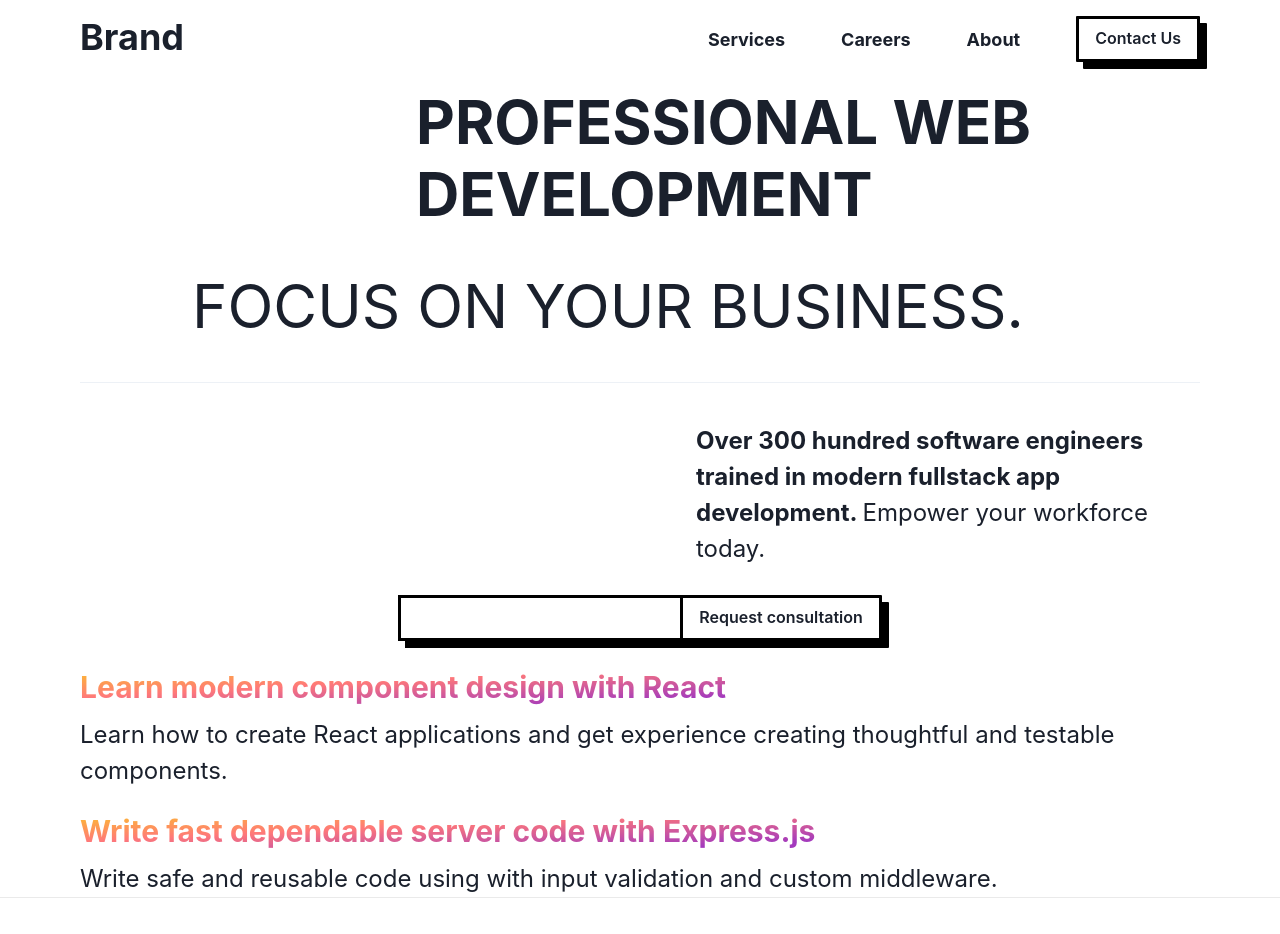
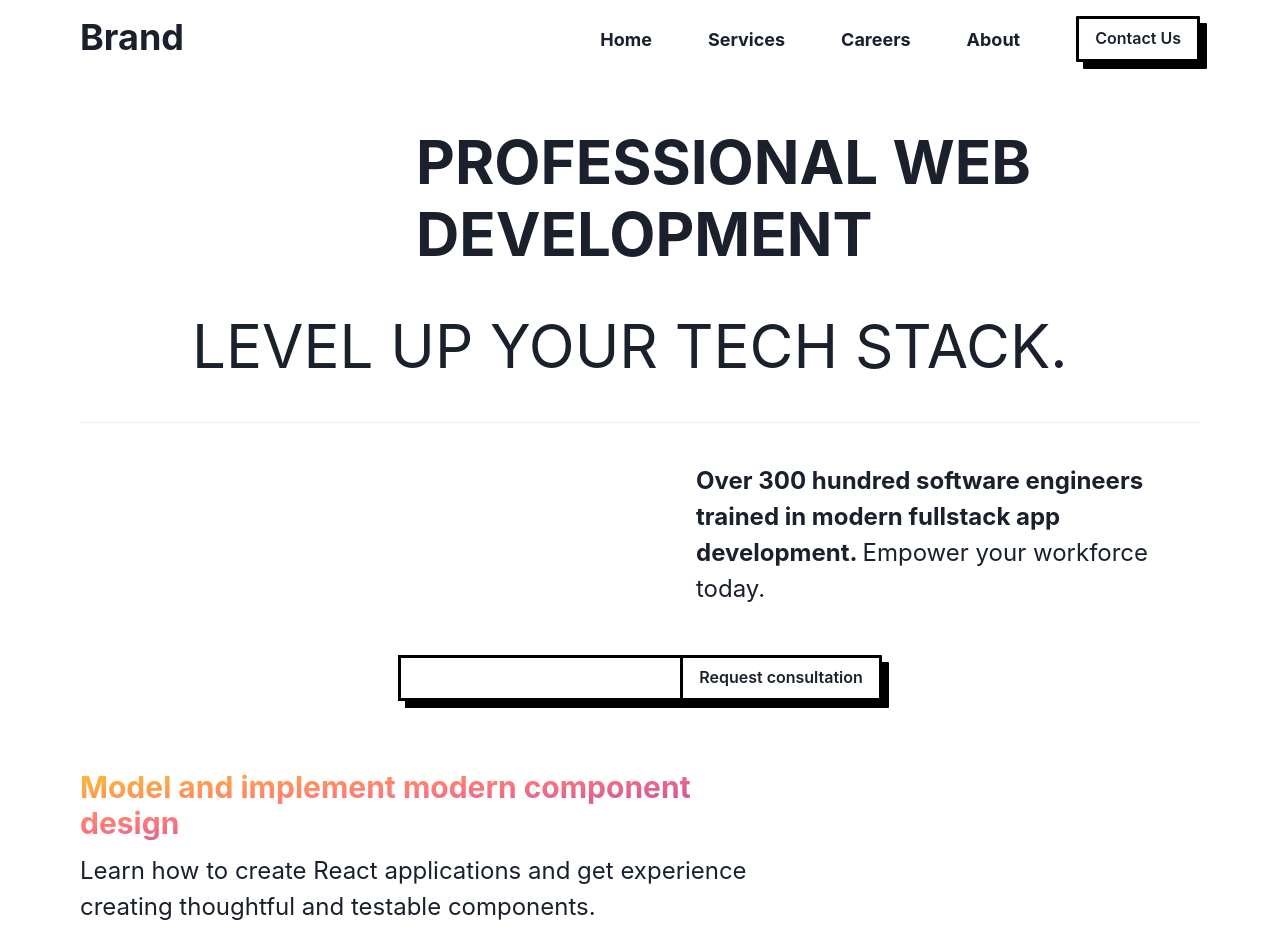
Before and after one commit to eric-do/business-app, a Next.js app: page / in a window 1280 px wide. Shown: the top 934 px of the page. Built offline with nearby package versions, Linux system fonts and the light colour scheme.

Commit message:
Refactor Home components

```diff
--- a/components/common/Navbar/Navbar.tsx
+++ b/components/common/Navbar/Navbar.tsx
@@ -17,6 +17,10 @@ import NextLink from 'next/link';
 import { Link } from '@/components/ui';
 
 export const NAV_ITEMS = [
+  {
+    title: 'Home',
+    url: '/',
+  },
   {
     title: 'Services',
     url: '/services',
@@ -43,6 +47,7 @@ const Navbar = () => {
       >
       <Flex
         alignItems={'flex-start'}
+        bgColor='white'
         py={4}
         px={{
           base: 4,
--- /dev/null
+++ b/components/pages/home/DesktopConsultation.tsx
@@ -0,0 +1,36 @@
+import {
+  Input,
+  Button,
+  HStack,
+} from '@chakra-ui/react';
+
+const DesktopConsultation = () => {
+  return (
+    <HStack
+      display={{
+        base: 'none',
+        md: 'flex'
+      }}
+      justifyContent='center'
+      py={12}
+      spacing={-1}
+    >
+      <Input
+        py={5}
+        bg={'white'}
+        borderWidth={3}
+        borderColor='black'
+        variant={'with-shadow'}
+        w='auto'
+      />
+      <Button
+        w='auto'
+        variant={'with-shadow'}
+      >
+        Request consultation
+      </Button>
+    </HStack>
+  );
+};
+
+export default DesktopConsultation;
--- /dev/null
+++ b/components/pages/home/Hero.tsx
@@ -0,0 +1,75 @@
+import type { NextPage } from 'next';
+import {
+  Heading,
+  Text,
+  VStack,
+  Divider,
+} from '@chakra-ui/react';
+
+const Hero = () => {
+  return (
+    <VStack
+      alignItems='flex-start'
+      spacing={{
+        base: 5,
+        md: 10
+      }}
+      pt={{
+        base: 0,
+        md: 10
+      }}
+    >
+      <Heading
+        as='h1'
+        ml={{
+          base: 0,
+          md: '30%! important'
+        }}
+        fontSize={{
+          base: '3xl',
+          md: '6xl'
+        }}
+        textTransform={'uppercase'}
+      >
+        Professional Web Development
+      </Heading>
+      <Heading
+        as='h2'
+        ml={{
+          base: 0,
+          md: '10% !important'
+        }}
+        fontSize={{
+          base: '3xl',
+          md: '6xl'
+        }}
+        fontWeight={400}
+        textTransform={'uppercase'}
+      >
+        Level up your tech stack.
+      </Heading>
+      <Divider colorScheme={'red'} />
+      <Text
+        ml={{
+          base: 0,
+          md: '55% !important'
+        }}
+        fontSize={{
+          md: '2xl'
+        }}
+        w={{
+          base: '100%',
+          md: '43%'
+        }}
+      >
+        <strong>
+          {`Over 300 hundred software engineers
+          trained in modern fullstack app development. `}
+        </strong>
+        Empower your workforce today.
+      </Text>
+    </VStack>
+  );
+};
+
+export default Hero;
--- /dev/null
+++ b/components/pages/home/MobileConsultation.tsx
@@ -0,0 +1,34 @@
+import {
+  VStack,
+  Input,
+  Button,
+} from '@chakra-ui/react';
+
+const MobileConsultation = () => {
+  return (
+    <VStack
+      display={{ md: 'none' }}
+      py={7}
+    >
+      <VStack
+        spacing={-1}
+        w='100%'
+      >
+        <Input
+          py={5}
+          bg={'white'}
+          borderWidth={3}
+          borderColor='black'
+          variant={'with-shadow'}
+        />
+        <Button
+          variant={'with-shadow'}
+        >
+          Request consultation
+        </Button>
+      </VStack>
+    </VStack>
+  );
+};
+
+export default MobileConsultation;
--- /dev/null
+++ b/components/pages/home/SellingPoint.tsx
@@ -0,0 +1,46 @@
+import {
+  Heading,
+  Text,
+  VStack,
+} from '@chakra-ui/react';
+
+interface Props {
+  title: string;
+  description: string;
+}
+
+const SellingPoint = ({ title, description }: Props) => {
+  return (
+    <VStack
+      key={title}
+      spacing={3}
+      alignItems='flex-start'
+      w={{
+        base: '100%',
+        md: '60%'
+      }}
+    >
+      <Heading
+        bgGradient='linear(to-br,#fcc02b, #ff7979 40%, #a33abd 89%)'
+        bgClip='text'
+        as='h3'
+        fontSize={{
+          base: 'xl',
+          md: '3xl'
+        }}
+      >
+        {title}
+      </Heading>
+      <Text
+        fontSize={{
+          base: 'lg',
+          md: '2xl'
+        }}
+      >
+        {description}
+      </Text>
+    </VStack>
+  )
+};
+
+export default SellingPoint;
--- /dev/null
+++ b/components/pages/home/index.ts
@@ -0,0 +1,4 @@
+export { default as Hero } from './Hero';
+export { default as DesktopConsultation } from './DesktopConsultation';
+export { default as MobileConsultation } from './MobileConsultation';
+export { default as SellingPoint } from './SellingPoint';
--- a/pages/index.tsx
+++ b/pages/index.tsx
@@ -13,144 +13,31 @@ import {
   Button,
   HStack,
 } from '@chakra-ui/react';
+import {
+  Hero,
+  SellingPoint,
+  DesktopConsultation,
+  MobileConsultation
+} from '@/components/pages/home'
 
 const Home: NextPage = () => {
   return (
     <Box>
+      <Hero />
+      <MobileConsultation />
+      <DesktopConsultation />
       <VStack
-        alignItems='flex-start'
-        spacing={{
-          base: 5,
-          md: 10
-        }}
-      >
-        <Heading
-          as='h1'
-          ml={{
-            base: 0,
-            md: '30%'
-          }}
-          fontSize={{
-            base: '3xl',
-            md: '6xl'
-          }}
-          textTransform={'uppercase'}
-        >
-          Professional Web Development
-        </Heading>
-        <Heading
-          as='h2'
-          ml={{
-            base: 0,
-            md: '10% !important'
-          }}
-          fontSize={{
-            base: '3xl',
-            md: '6xl'
-          }}
-          fontWeight={400}
-          textTransform={'uppercase'}
-        >
-          Focus on your business.
-        </Heading>
-        <Divider colorScheme={'red'} />
-        <Text
-          ml={{
-            base: 0,
-            md: '55% !important'
-          }}
-          fontSize={{
-            md: '2xl'
-          }}
-          w={{
-            base: '100%',
-            md: '43%'
-          }}
-        >
-          <strong>
-            {`Over 300 hundred software engineers
-            trained in modern fullstack app development. `}
-          </strong>
-          Empower your workforce today.
-        </Text>
-      </VStack>
-      <VStack
-        display={{ md: 'none' }}
-        py={7}
-      >
-        <VStack
-          spacing={-1}
-          w='100%'
-        >
-          <Input
-            py={5}
-            bg={'white'}
-            borderWidth={3}
-            borderColor='black'
-            variant={'with-shadow'}
-          />
-          <Button
-            variant={'with-shadow'}
-          >
-            Request consultation
-          </Button>
-        </VStack>
-      </VStack>
-      <HStack
-        display={{
-          base: 'none',
-          md: 'flex'
-        }}
-        justifyContent='center'
-        py={7}
-        spacing={-1}
-      >
-        <Input
-          py={5}
-          bg={'white'}
-          borderWidth={3}
-          borderColor='black'
-          variant={'with-shadow'}
-          w='auto'
-        />
-        <Button
-          w='auto'
-          variant={'with-shadow'}
-        >
-          Request consultation
-        </Button>
-      </HStack>
-      <VStack
-        spacing={6}
+        pt={5}
+        spacing={10}
         alignItems='flex-start'
       >
         {
-          subsections.map(subsection => (
-            <VStack
-              key={subsection.title}
-              spacing={3}
-              alignItems='flex-start'
-            >
-              <Heading
-                bgGradient='linear(to-br,#fcc02b, #ff7979 40%, #a33abd 89%)'
-                bgClip='text'
-                as='h3'
-                fontSize={{
-                  base: 'xl',
-                  md: '3xl'
-                }}
-              >
-                {subsection.title}
-              </Heading>
-              <Text
-                fontSize={{
-                  base: 'lg',
-                  md: '2xl'
-                }}
-              >
-                {subsection.description}
-              </Text>
-            </VStack>
+          subsections.map(({title, description}) => (
+            <SellingPoint
+              key={title}
+              title={title}
+              description={description}
+            />
           ))
         }
       </VStack>
@@ -160,15 +47,21 @@ const Home: NextPage = () => {
 
 const subsections = [
   {
-    title: 'Learn modern component design with React',
+    title: 'Model and implement modern component design',
     description: `Learn how to create React applications
                   and get experience creating thoughtful
                   and testable components.`
   },
   {
-    title: 'Write fast dependable server code with Express.js',
-    description: `Write safe and reusable code using with input
-                  validation and custom middleware.`
+    title: 'Write fast dependable server code',
+    description: `Leverage middleware to write safe and
+                  reusable code for your Express server.`
+  },
+  {
+    title: 'Learn algorithms to get hired',
+    description: `Level up your problem solving skills and
+                  prepare for tech interviews by learning
+                  common algorithm patterns.`
   },
 ]
 
```
